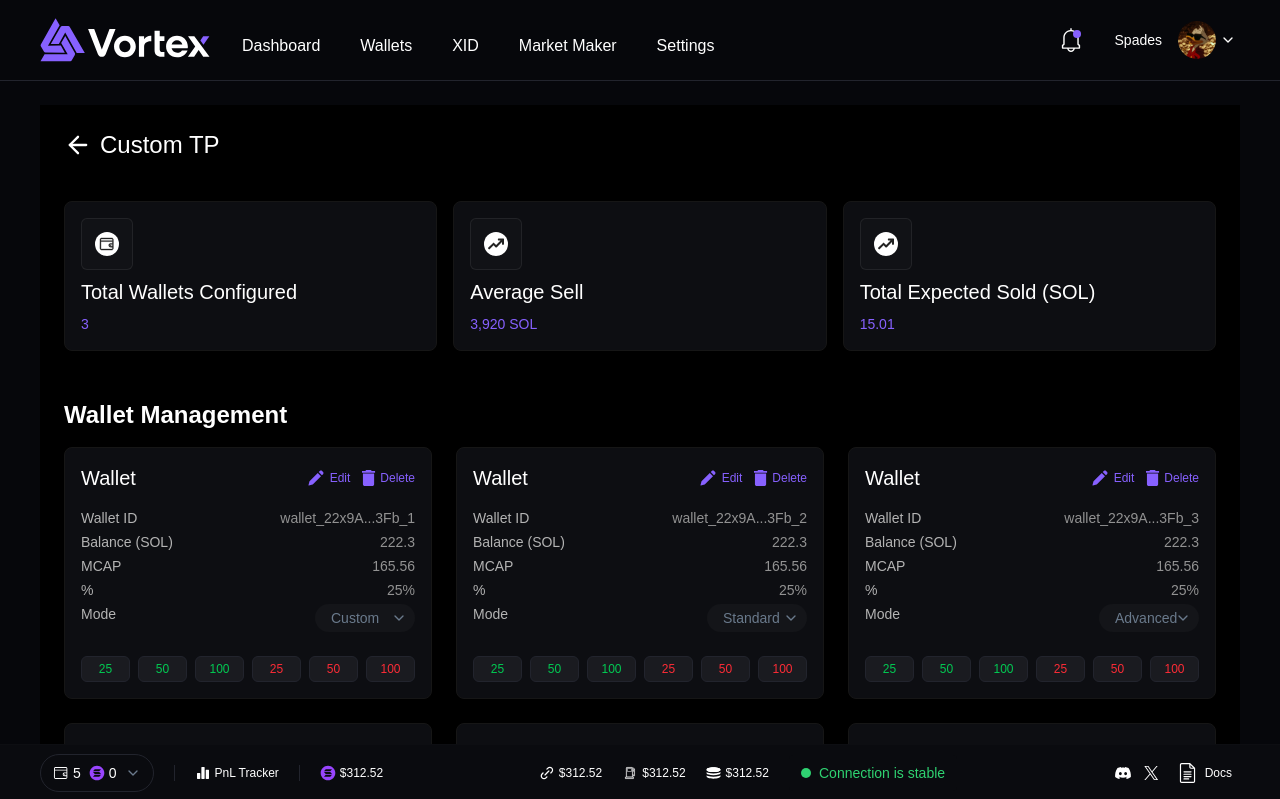
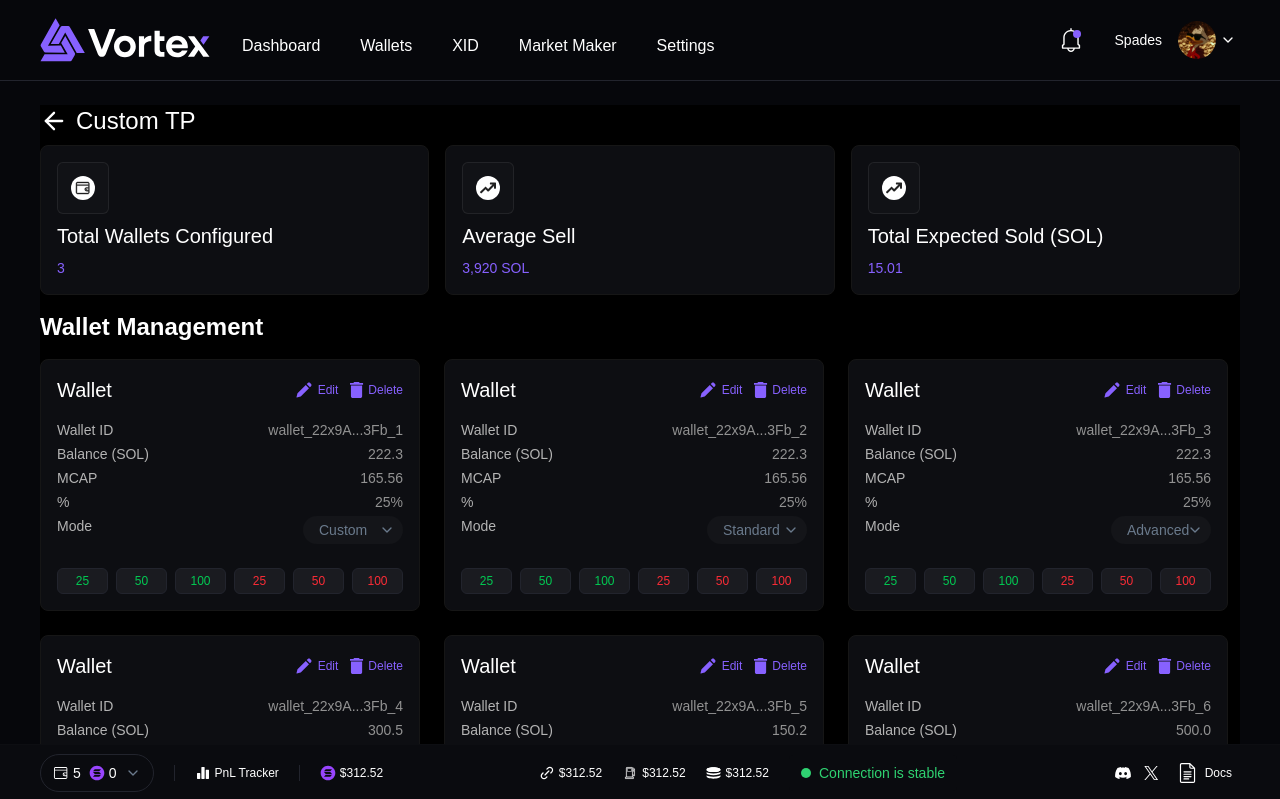
Before and after one commit to JaiKumarSuther/ventor, a Next.js app: page /custom-tp in a window 1280 px wide. Shown: the top 799 px of the page. Built offline with nearby package versions, Linux system fonts and the light colour scheme.

Commit message:
fixed custom tp

```diff
--- a/app/(MainMenu)/custom-tp/page.tsx
+++ b/app/(MainMenu)/custom-tp/page.tsx
@@ -99,18 +99,18 @@ export default function CustomTP() {
   };
 
   return (
-    <div className="p-6 bg-[#000000] min-h-screen">
+    <div className=" bg-[#000000] min-h-screen">
       {/* Back Button */}
       <button
         onClick={handleBack}
-        className="text-white mb-10 cursor-pointer hover:text-[#8761FF] flex items-center gap-2"
+        className="text-white cursor-pointer hover:text-[#8761FF] flex items-center gap-2"
       >
         <ArrowLeft size={28} />
         <span className="text-base sm:text-2xl font-medium">Custom TP</span>
       </button>
 
       {/* Matrix Cards */}
-      <div className="grid grid-cols-1 sm:grid-cols-2 lg:grid-cols-3 gap-4 mt-8">
+      <div className="grid grid-cols-1 sm:grid-cols-2 lg:grid-cols-3 gap-4 mt-2">
         <MatrixCard
           icon="/assets/wallet-card.svg"
           label="Total Wallets Configured"
@@ -129,10 +129,12 @@ export default function CustomTP() {
       </div>
 
       {/* Wallet Management Section */}
-      <div className="mt-12">
+      <div className="mt-4">
         <p className="text-white text-2xl font-semibold mb-4">
           Wallet Management
         </p>
+        <div className="w-full pr-1">
+          <div className="max-h-[400px] overflow-y-auto custom-scroll pr-2 mb-15">
             <div className="grid grid-cols-1 sm:grid-cols-2 lg:grid-cols-3 gap-6">
               {wallets.map((wallet) => (
                 <div
@@ -167,7 +169,9 @@ export default function CustomTP() {
                   {/* Wallet Info Grid */}
                   <div className="grid grid-cols-2 gap-y-1">
                     <p className="text-[#B4B4B4] text-sm">Wallet ID</p>
-                <p className="text-sm text-[#929292] text-right">{wallet.id}</p>
+                    <p className="text-sm text-[#929292] text-right">
+                      {wallet.id}
+                    </p>
 
                     <p className="text-[#B4B4B4] text-sm">Balance (SOL)</p>
                     <p className="text-sm text-[#929292] text-right">
@@ -175,7 +179,9 @@ export default function CustomTP() {
                     </p>
 
                     <p className="text-[#B4B4B4] text-sm">MCAP</p>
-                <p className="text-sm text-[#929292] text-right">{wallet.MCAP}</p>
+                    <p className="text-sm text-[#929292] text-right">
+                      {wallet.MCAP}
+                    </p>
 
                     <p className="text-[#B4B4B4] text-sm">%</p>
                     <p className="text-sm text-[#929292] text-right">
@@ -236,5 +242,7 @@ export default function CustomTP() {
             </div>
           </div>
         </div>
+      </div>
+    </div>
   );
 }
```
Lines whose indentation alone changed are shown as unchanged.
